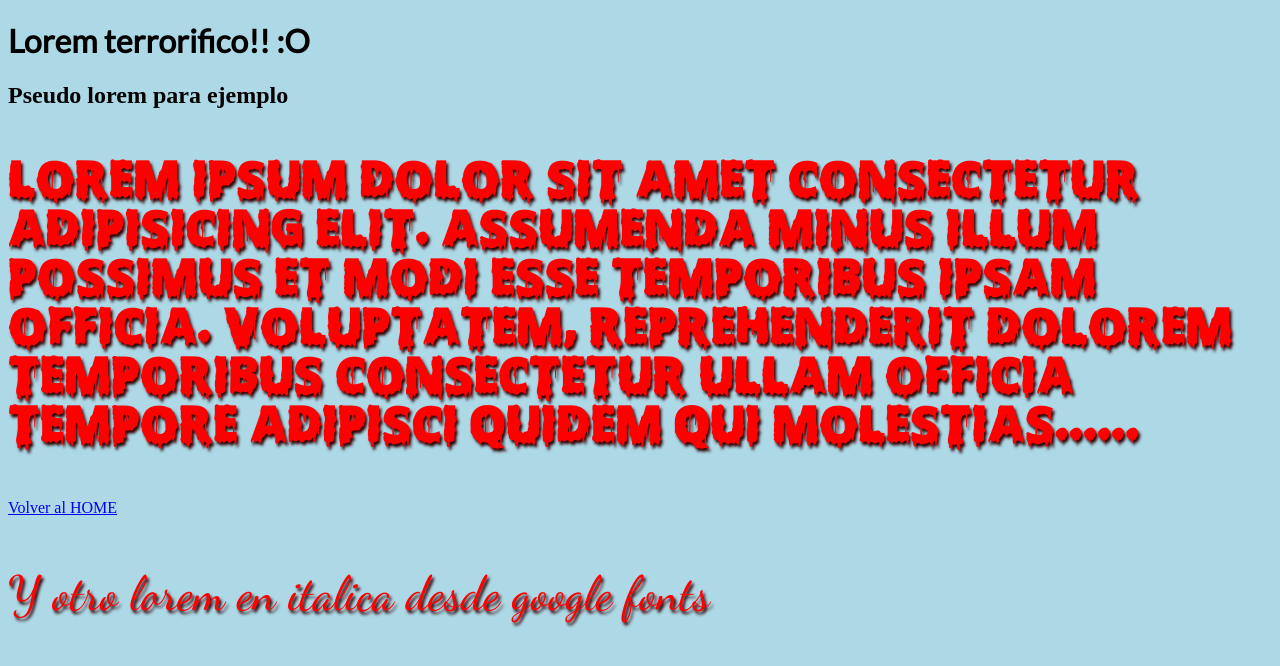
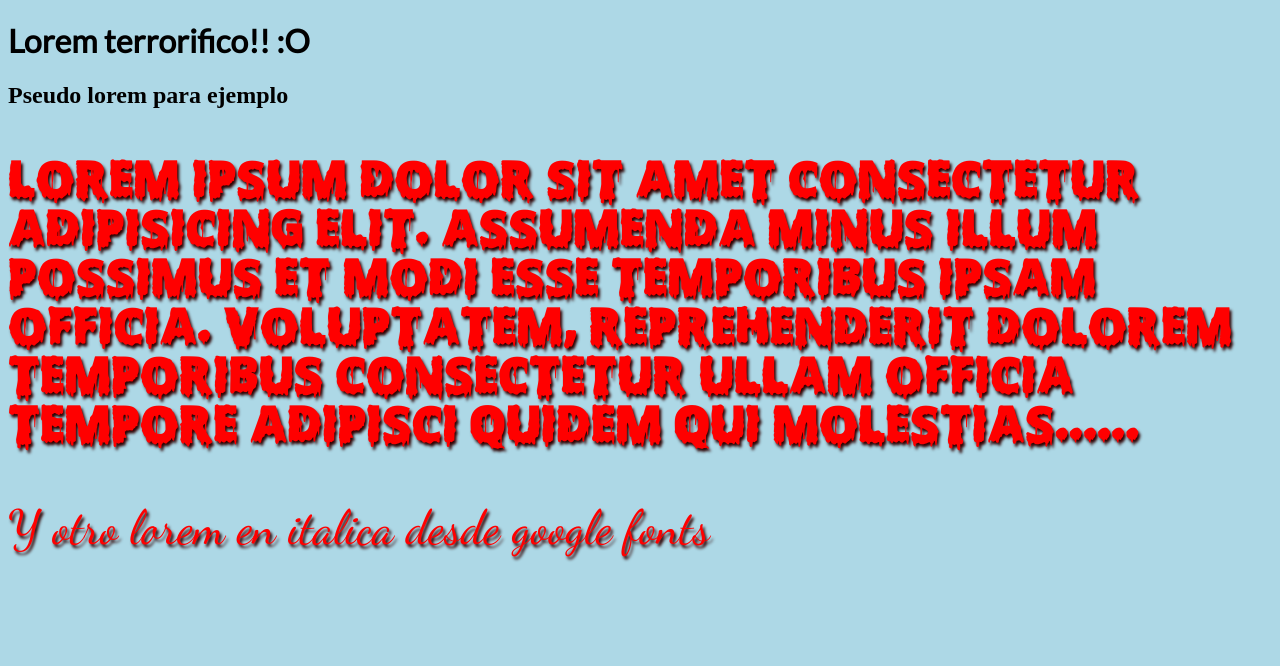
Before and after one commit to rayfexdv/acn1bv, a plain HTML site: page index.html in a window 1280 px wide. Drawn offline with Linux system fonts and the light colour scheme.

Commit message:
Revert "error home"
This reverts commit a88963650c48a2b6f0e9b88e0655ba9dba03e440.

```diff
--- a/index.html
+++ b/index.html
@@ -19,7 +19,7 @@
         Voluptatem, reprehenderit dolorem temporibus consectetur ullam
         officia tempore adipisci quidem qui molestias......
     </p>
-    <a href="/home.html">Volver al HOME</a>
+
     <p id="gFonts">Y otro lorem en italica desde google fonts</p>
 </body>
 
```
